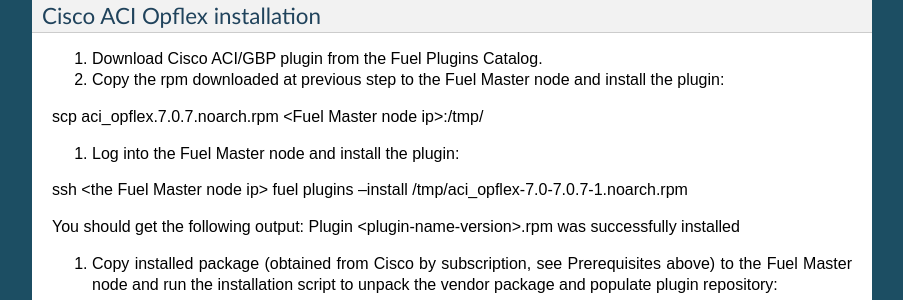
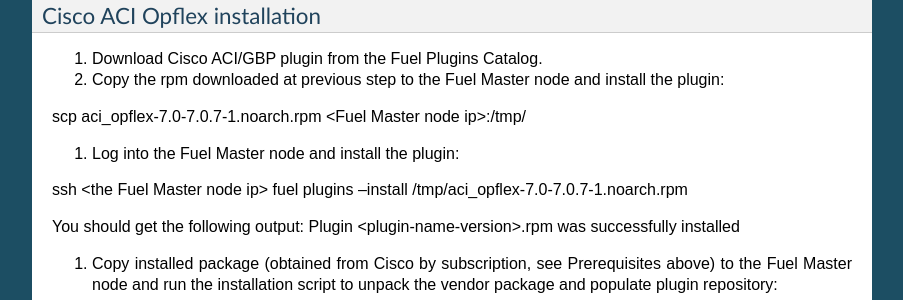
Before and after one commit to noironetworks/fuel_aci_opflex, a Sphinx documentation site: the page built from doc/source/user_docs.rst, in a window 1280 px wide and 900 px high, scrolled down 1020 px. Shown: the part 152-452 px from the top of the window, without its empty margins (198-1101 px from the left). Built offline with Sphinx 7.4.7, drawn with Linux system fonts in a browser that asks for light colours.

Commit message:
update documentation

```diff
--- a/doc/source/user_docs.rst
+++ b/doc/source/user_docs.rst
@@ -65,7 +65,7 @@
 #. Download Cisco ACI/GBP plugin from the Fuel Plugins Catalog.
 #. Copy the rpm downloaded at previous step to the Fuel Master node and install the plugin:
 
-scp aci_opflex.7.0.7.noarch.rpm  <Fuel Master node ip>:/tmp/
+scp aci_opflex-7.0-7.0.7-1.noarch.rpm  <Fuel Master node ip>:/tmp/
 
 #. Log into the Fuel Master node and install the plugin:
 
```
